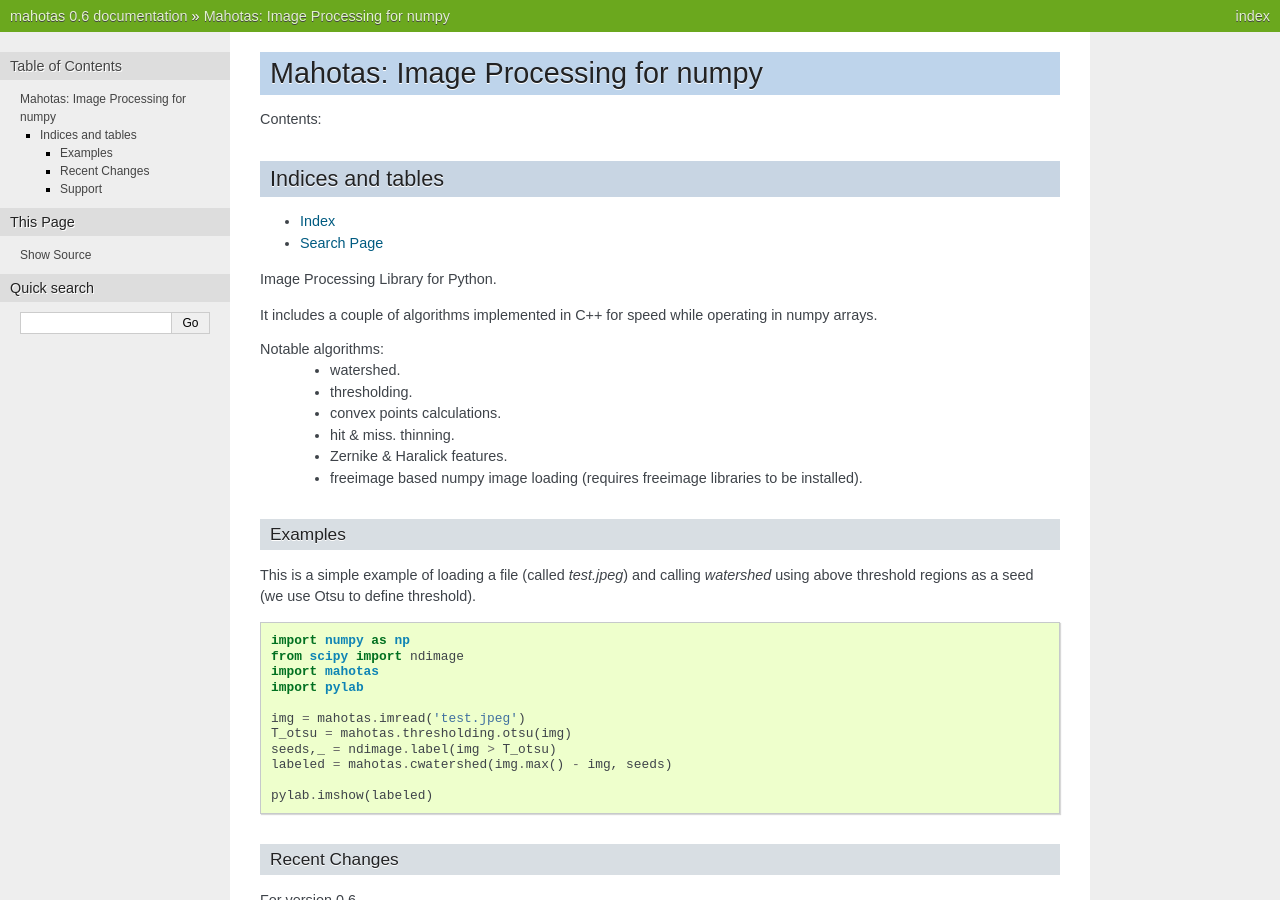
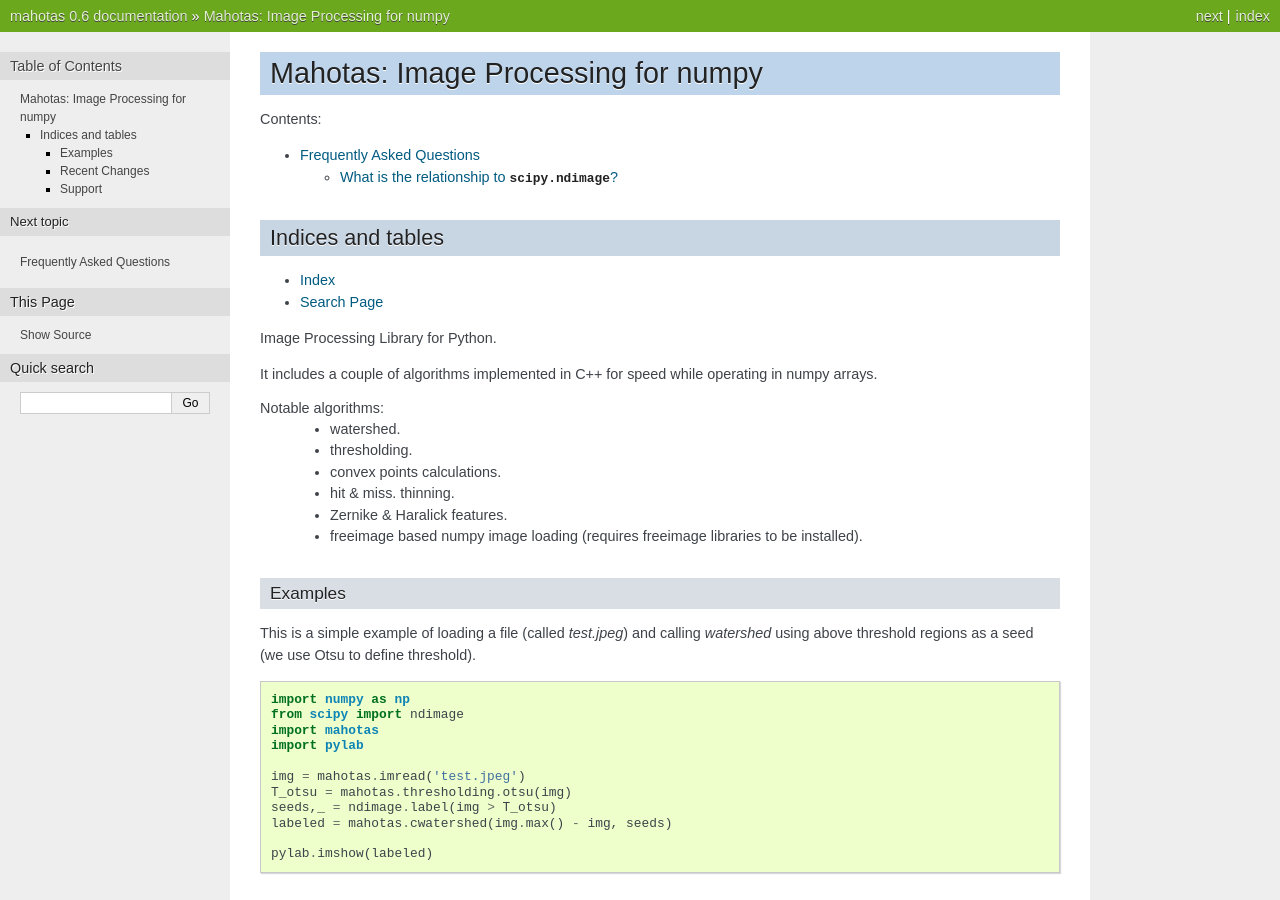
Before and after one commit to luispedro/mahotas, a Sphinx documentation site: the page built from docs/source/index.rst, in a window 1280 px wide and 900 px high. Built offline with Sphinx 7.4.7, drawn with Linux system fonts in a browser that asks for light colours; formulas are drawn with MathJax 3.

Commit message:
DOC: Add FAQ list

```diff
--- /dev/null
+++ b/docs/source/faq.rst
@@ -0,0 +1,9 @@
+==========================
+Frequently Asked Questions
+==========================
+
+What is the relationship to ``scipy.ndimage``?
+~~~~~~~~~~~~~~~~~~~~~~~~~~~~~~~~~~~~~~~~~~~~~~
+
+Currently, ``mahotas`` still depends on ``scipy.ndimage`` for some of its
+operations. Over the long term, I'd like to remove that dependency.
--- a/docs/source/index.rst
+++ b/docs/source/index.rst
@@ -6,6 +6,8 @@
 
 .. toctree::
    :maxdepth: 2
+
+   faq
 
 Indices and tables
 ==================
```
